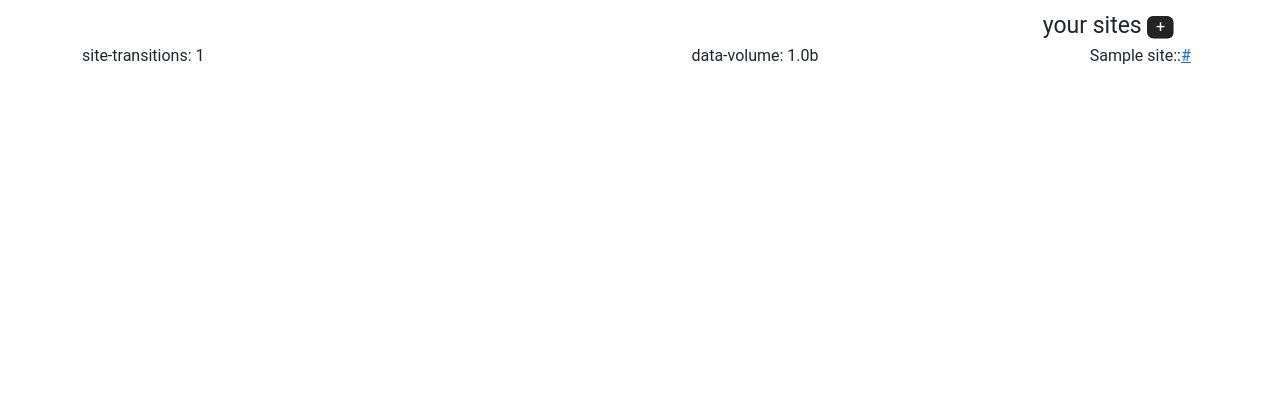
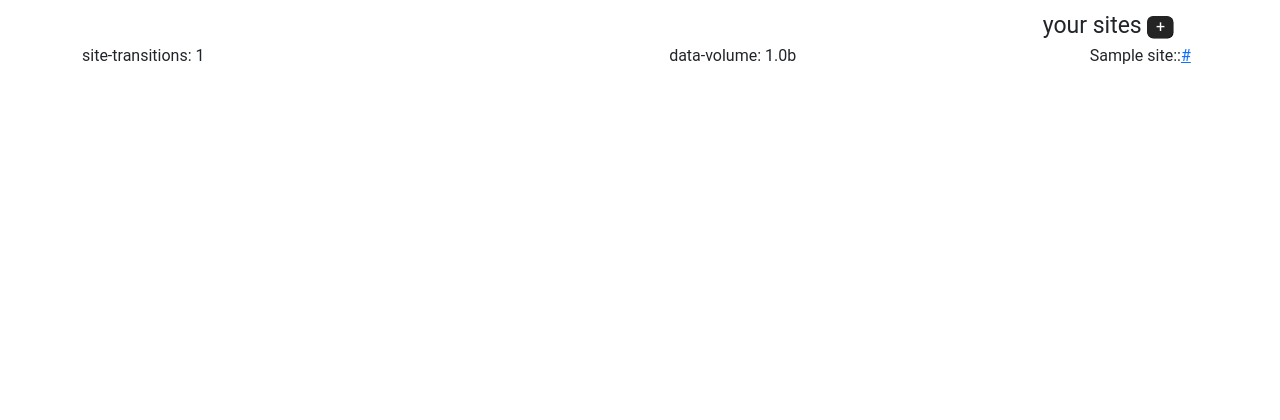
Before and after one commit to DimonAgon/Sheepfish_vpn, a Django app: page /vpnsite/ in a window 1280 px wide. Shown: the part 176-596 px from the top of the page. Run offline with Django 4.2, Linux system fonts and the light colour scheme; a user stored in the database is signed in; tables that the repository leaves empty hold one stand-in row (values such as "Sample post").

Commit message:
add margin to site and statistics

```diff
--- a/vpnsite/static/css/sites.css
+++ b/vpnsite/static/css/sites.css
@@ -20,7 +20,9 @@
 .site{
     display: inline-block;
 
-    width: 33%;
+    width: 31%;
+
+    margin-left: 2%;
 
     text-align: right;
 }
--- a/vpnsite/static/css/statistics.css
+++ b/vpnsite/static/css/statistics.css
@@ -1,7 +1,10 @@
 
 #statistics{
     display: inline-block;
-    width: 66%;
+
+    width: 64%;
+
+    margin-right: 2%;
 }
 
 .statistics-piece{
```
